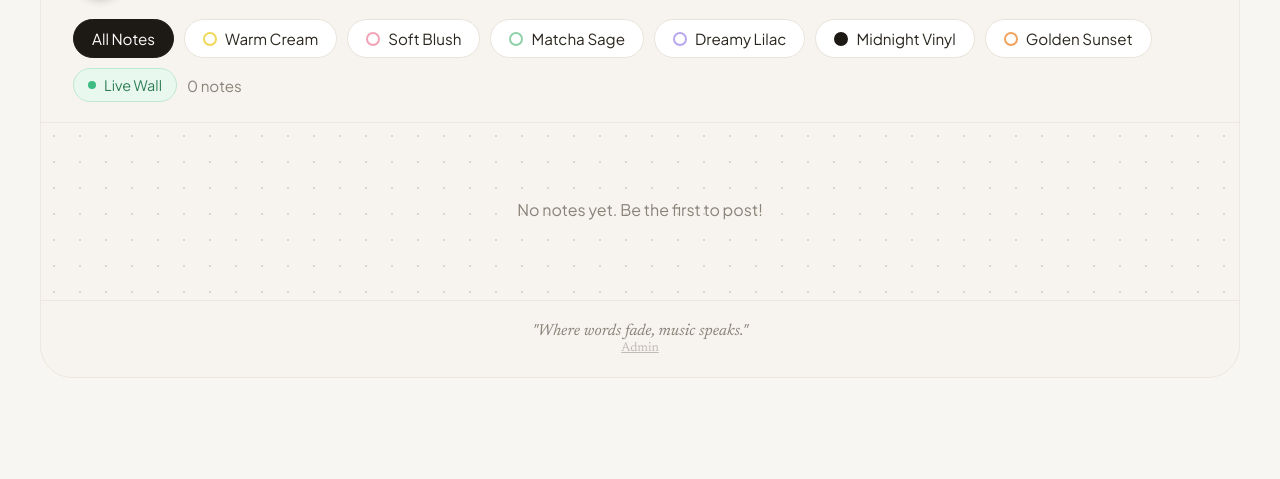
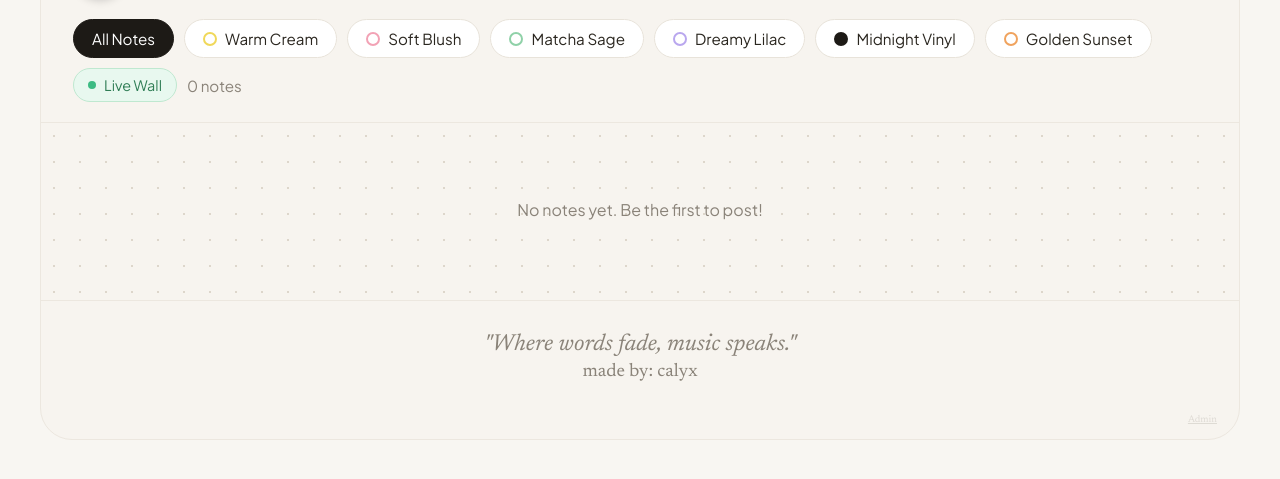
Before and after one commit to gcacedera-lab/Freedom-wall, a website: page public/index.html in a window 1280 px wide. Shown: the part 101-580 px from the top of the page. Drawn offline with Linux system fonts and the light colour scheme; no server answers; a web font is replaced by a local one.

Commit message:
Update index.html

```diff
--- a/public/index.html
+++ b/public/index.html
@@ -101,6 +101,9 @@ textarea{min-height:100px;resize:vertical}
 body.hasbar{padding-bottom:84px}
 .delbtn{background:none;border:1px solid #c0392b;border-radius:999px;color:#c0392b;font:inherit;font-size:.8rem;padding:4px 14px;cursor:pointer}
 footer a{color:inherit;opacity:.5;font-size:.8rem;font-style:normal}
+footer{font-size:1.45rem;padding:32px 22px 14px}
+.by{font-style:normal;font-size:1.15rem;margin-top:6px}
+footer a{display:block;margin:34px 0 0 auto;width:max-content;font-size:.62rem;opacity:.22}
 </style></head><body>
 <div class="app">
 <header>
@@ -115,7 +118,7 @@ footer a{color:inherit;opacity:.5;font-size:.8rem;font-style:normal}
 </header>
 <div class="filters" id="filters"></div>
 <main id="wall"><div class="empty">Loading notes...</div></main>
-<footer>"Where words fade, music speaks."<br><a href="#" id="adminlink">Admin</a></footer>
+<footer>"Where words fade, music speaks."<div class="by">made by: calyx</div><a href="#" id="adminlink">Admin</a></footer>
 <div id="bar" hidden><div id="barart"></div><div class="binfo"><b id="bartitle"></b><span id="barartist"></span></div><button id="bprev" aria-label="Previous">⏮</button><button id="bplay" aria-label="Play or pause">⏸</button><button id="bnext" aria-label="Next">⏭</button><button id="bclose" aria-label="Close player">✕</button></div>
 </div>
 
```
